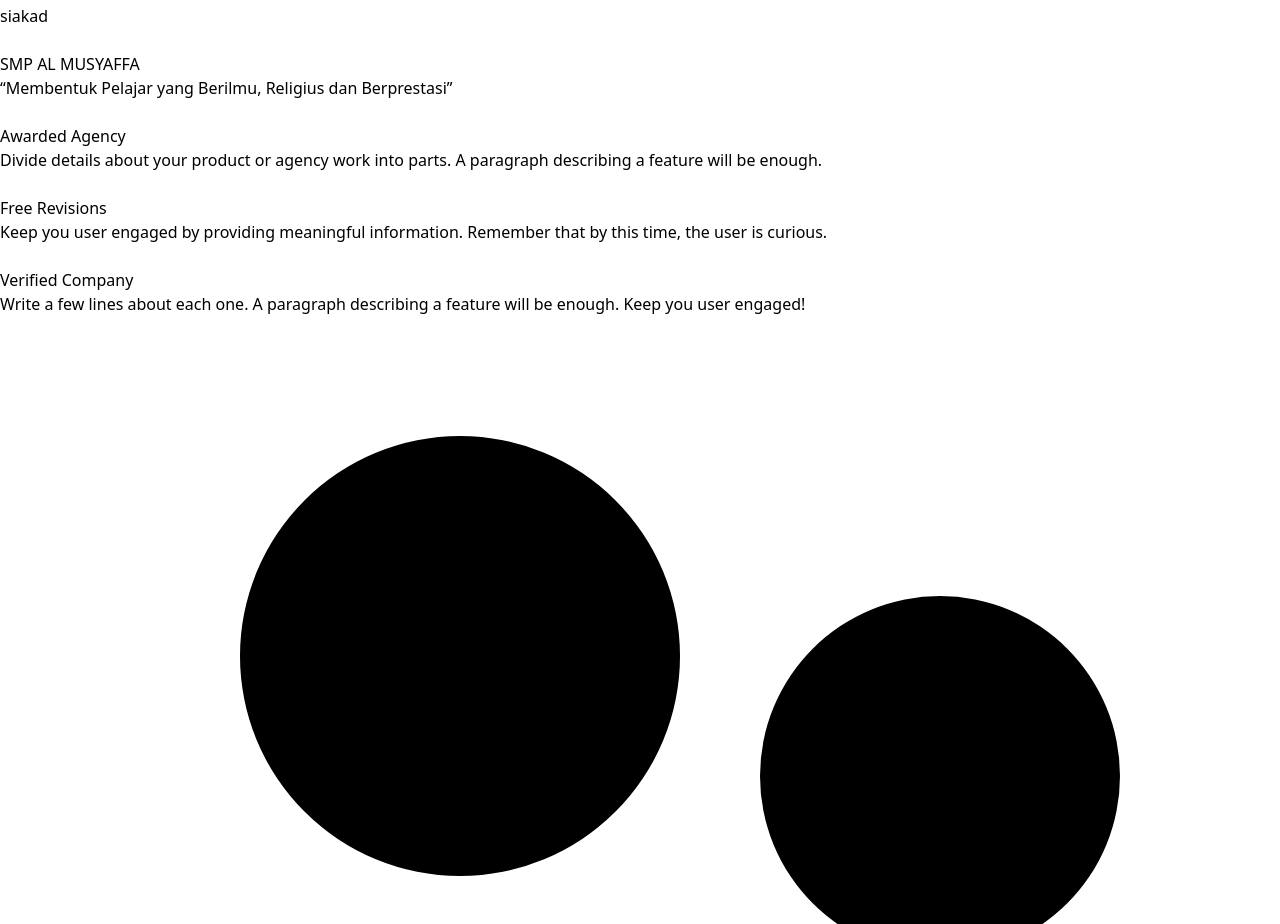
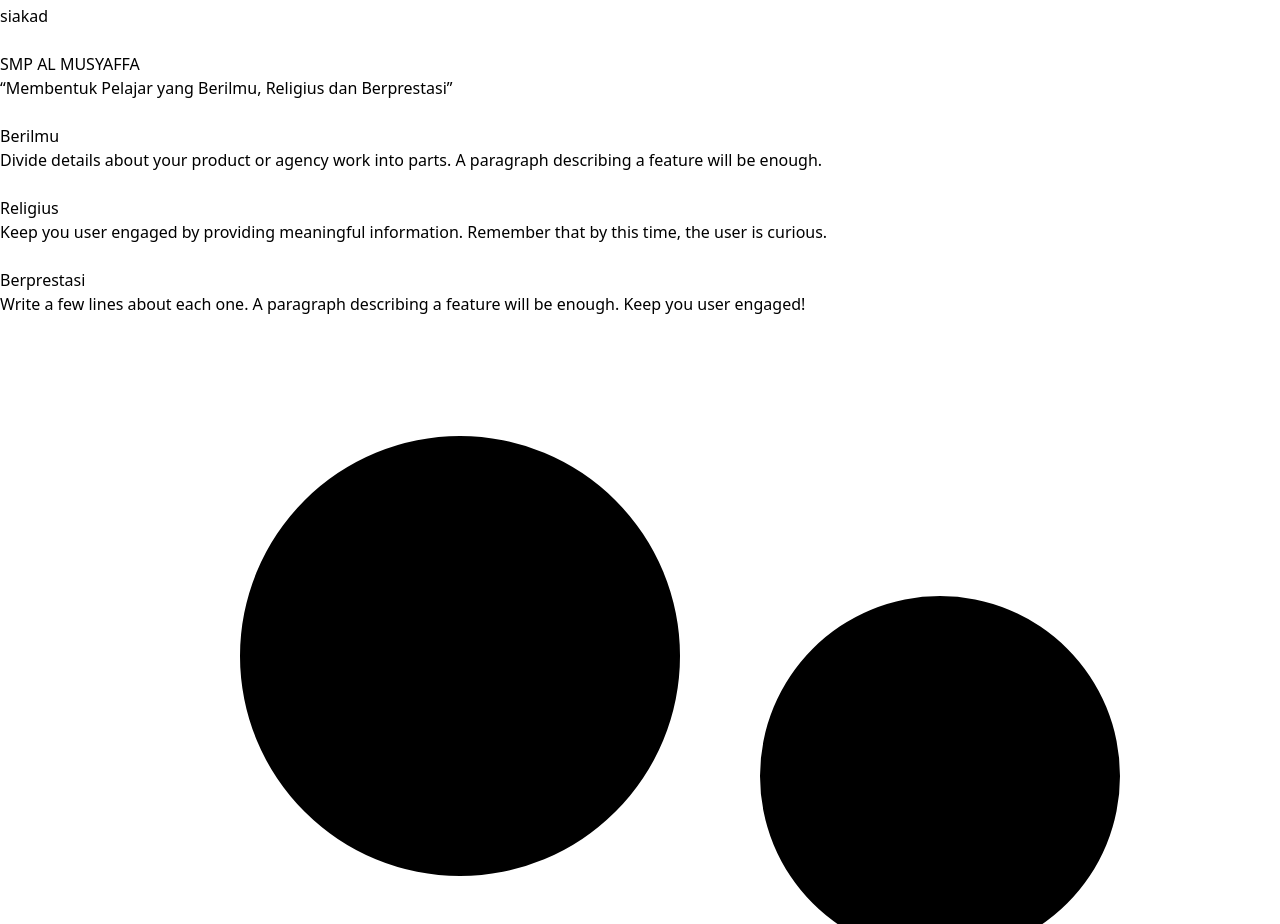
Before and after one commit to taqiussa/ppaq-landing, a React (Vite) app: page /home in a window 1280 px wide. Shown: the part 6540-7464 px from the top of the page. Built offline with nearby package versions, Linux system fonts and the light colour scheme; what @material-tailwind/react would draw is missing.

Commit message:
features data

```diff
--- a/src/data/features-data.js
+++ b/src/data/features-data.js
@@ -1,28 +1,28 @@
 import {
   StarIcon,
-  ArrowPathIcon,
-  FingerPrintIcon,
+  AcademicCapIcon,
+  TrophyIcon,
 } from "@heroicons/react/24/solid";
 
 export const featuresData = [
   {
     color: "blue",
-    title: "Awarded Agency",
-    icon: StarIcon,
+    title: "Berilmu",
+    icon: AcademicCapIcon,
     description:
       "Divide details about your product or agency work into parts. A paragraph describing a feature will be enough.",
   },
   {
-    color: "red",
-    title: "Free Revisions",
-    icon: ArrowPathIcon,
+    color: "orange",
+    title: "Religius",
+    icon: StarIcon,
     description:
       "Keep you user engaged by providing meaningful information. Remember that by this time, the user is curious.",
   },
   {
     color: "teal",
-    title: "Verified Company",
-    icon: FingerPrintIcon,
+    title: "Berprestasi",
+    icon: TrophyIcon,
     description:
       "Write a few lines about each one. A paragraph describing a feature will be enough. Keep you user engaged!",
   },
```
